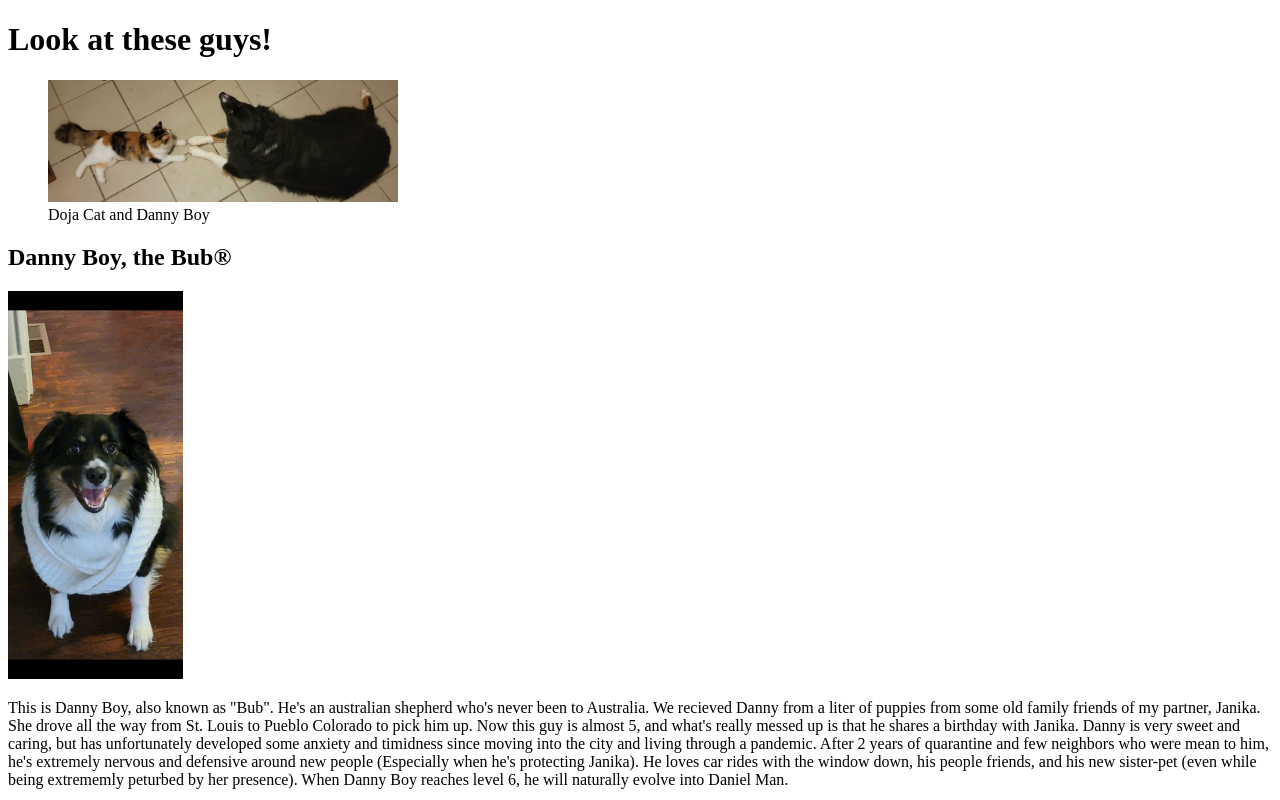
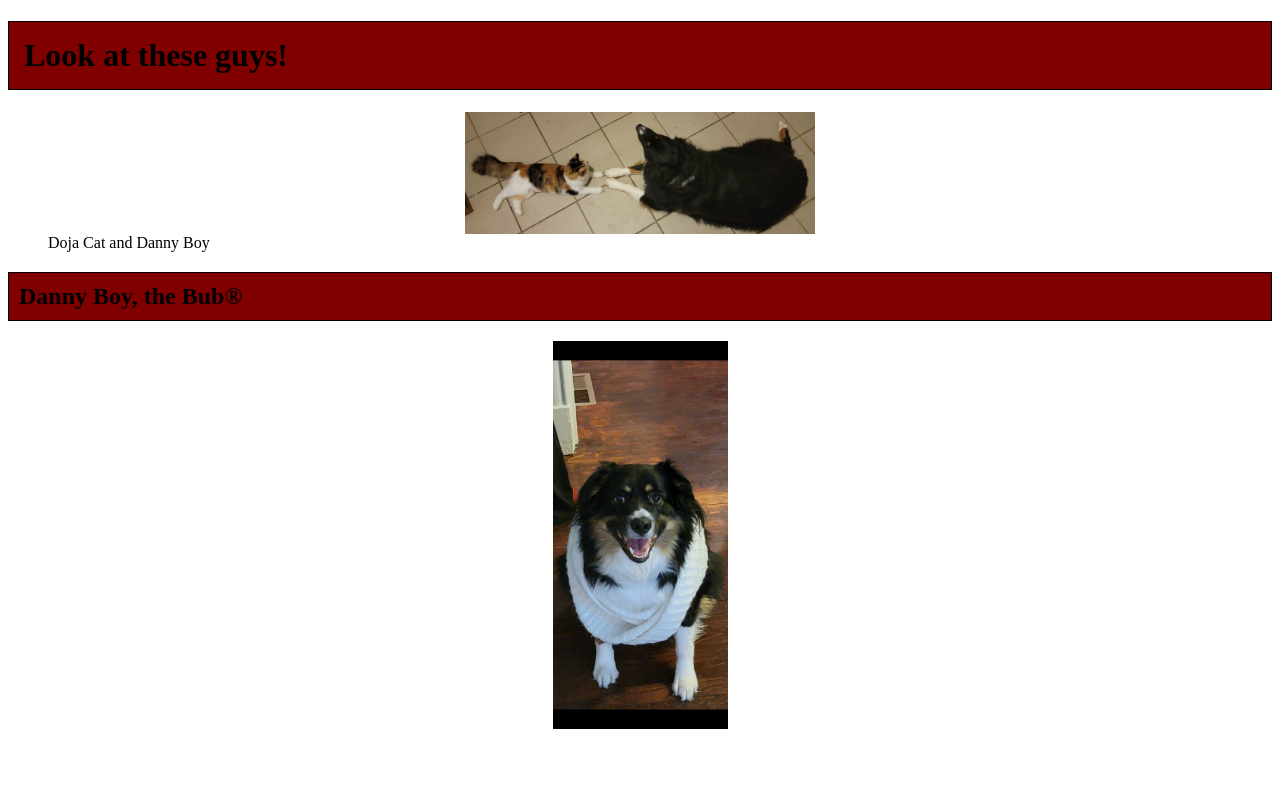
Before and after one commit to STLCC-CodeCamp-Aug-22/js-assignment-4-html-me-something-d-gines, a website: page index.html in a window 1280 px wide. Shown: the top 800 px of the page. Drawn offline with Linux system fonts and the light colour scheme.

Commit message:
Finished CSS?

```diff
--- a/index.html
+++ b/index.html
@@ -1,13 +1,14 @@
 <!DOCTYPE html>
 
 <html>
-   <head>
+   <head id="mainHeading">
+      <link rel="stylesheet" href="styles.css">
       <title>David Gines - My Pets</title>
    </head>
 
    <body>
       <header>
-         <h1>Look at these guys!</h1>
+         <h1 id="theTop">Look at these guys!</h1>
          <figure>
             <img src="A4 Pictures/DannyDoja.jpg" alt="Danny and Doja" width = "350" >
             <figcaption>Doja Cat and Danny Boy</figcaption>
@@ -15,21 +16,21 @@
       </header>
       <main>
          <article>
-         <h2>Danny Boy, the Bub&reg; </h2>
+         <h2 class="headers">Danny Boy, the Bub&reg; </h2>
             <img src="A4 Pictures/DannyScarf.jpg" alt="Danny in his scarf" width = "175">
             <p>This is Danny Boy, also known as "Bub". He's an australian shepherd who's never been to Australia. We recieved Danny from a liter of puppies from some old family friends of my partner, Janika. She drove all the way from St. Louis to Pueblo Colorado to pick him up. Now this guy is almost 5, and what's really messed up is that he shares a birthday with Janika. Danny is very sweet and caring, but has unfortunately developed some anxiety and timidness since moving into the city and living through a pandemic. After 2 years of quarantine and few neighbors who were mean to him, he's extremely nervous and defensive around new people (Especially when he's protecting Janika). He loves car rides with the window down, his people friends, and his new sister-pet (even while being extrememly peturbed by her presence). When Danny Boy reaches level 6, he will naturally evolve into Daniel Man.</p>
             <img src ="A4 Pictures/DannyBoat.jpg" alt="Danny on a boat" width = "175">&nbsp;<<img src="A4 Pictures/DannySnow.jpg" alt="Dannys first snow" width = "175">
          </article>
          <article>
-         <h2>Doja Cat, the Cat&reg;</h2>
+         <h2 class="headers">Doja Cat, the Cat&reg;</h2>
             <img src="A4 Pictures/DojaCar.jpg" alt="Doja in the car" width = "175">
             <p>Doja Cat is new to the family and she's still Just Little&copy;. She's a domesticated long hair from Janika's mother's farm (there's always 10 to 16 cats on the farm. Some have been there forever, others come and go. There's a lot of liters.) Doja's momma is a very large and elegant cat and we hope she grows to be just as big. She isn't even 1 yet, having been born last October. She's kind of crazy (like most orange cats are) and isn't phased by anything. I can't count the amount of times she's gotten her paw caught in the door, or been stepped on, and she is completely unbothered. When she was spayed she was up and trying to run around by the next day (sedatives were the only thing keeping her safe from herself). She's very sweet and playful, but Danny Boy doesn't know what or how to play with her and usually just removes himself from the situation. Unfortunately, she hasn't met Doja Cat the artist. But.... she's Just Little&reg;. </p>
             <img src="A4 Pictures/DojaWater.jpg" alt="Doja's tail is her BF" width = "175">&nbsp<img src ="A4 Pictures/DojaPerch.jpg" alt ="Doja Perched" width = "175">
          </article>
          <article>
-         <h2>How much experience do they have?</h2>
+         <h2 class="headers">How much experience do they have?</h2>
             <p>Suprisingly enough, Doja Cat has already power leveled passed Danny Boy. You see, Danny is a level 72, Paladin, with 288 HP, while Doja Cat has already reached level 79 as a Ranger with 302 HP. After looking at the numbers and the event log, it does make sense that she has passed him so quickly. And, I can personally attest to how tough and unbothered she is by pain. Danny.... not so much.</p>
-            <p>Calculate your own pets stats with these resources <a href="https://www.polygon.com/videos/2019/9/9/20849172/unraveled-how-to-calculate-pet-hp-hit-points">here</a></p>
+            <p id="testP" class="funParagraph">Calculate your own pets stats with these resources <a href="https://www.polygon.com/videos/2019/9/9/20849172/unraveled-how-to-calculate-pet-hp-hit-points">here</a></p>
             <iframe width="560" height="315" src="https://www.youtube.com/embed/9Jcxc-ddWKI" title="YouTube video player" frameborder="0" allow="accelerometer; autoplay; clipboard-write; encrypted-media; gyroscope; picture-in-picture" allowfullscreen></iframe>
             <img src="A4 Pictures/DannySleep.jpg" alt="Sleepy Danny" width = "175">&nbsp<img src="A4 Pictures/DojaSleep.jpg" alt = "Sleepy Doja" width = "490">
          </article>
--- a/styles.css
+++ b/styles.css
@@ -1 +1,54 @@
-/* Write your CSS here! */
+    body {
+        margin: 8px;
+        display: block;
+    }
+    head#mainHeading {
+        color: red;
+    }
+
+
+
+    h1#theTop {
+
+        border: 1px solid black;
+        background-color: maroon;
+        padding-top: 15px;
+        padding-right: 15px;
+        padding-left: 15px;
+        padding-bottom: 15px;
+
+}
+    h2.headers {
+
+        border: 1px solid black;
+        background-color: maroon;
+        padding-top: 10px;
+        padding-right: 10px;
+        padding-left: 10px;
+        padding-bottom: 10px;
+
+}
+    p {
+        border: 1px solid black;
+        font-size:large;
+        text-shadow: rgb(226, 223, 223);
+        margin-top: 100px;
+        margin-bottom: 100px;
+        margin-right: 150px;
+        margin-left: 80px;
+        background-color: rgb(100, 57, 108);
+}
+    p.funParagraph {
+        color: green;
+}
+    img {
+        display: block;
+        margin-left: auto;
+        margin-right: auto;
+
+}
+    iframe {
+        display: block;
+        margin-left: auto;
+        margin-right: auto;
+    }
```
